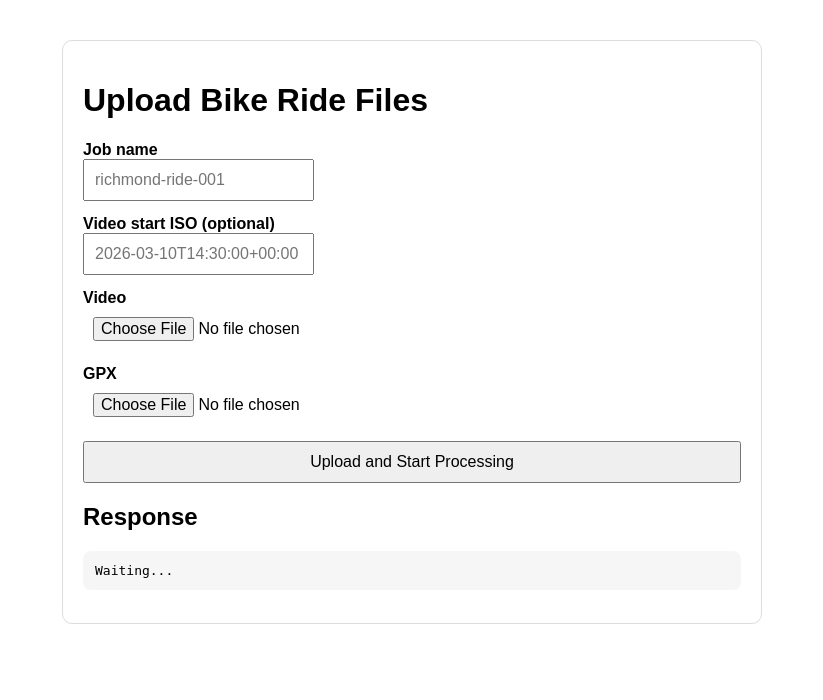
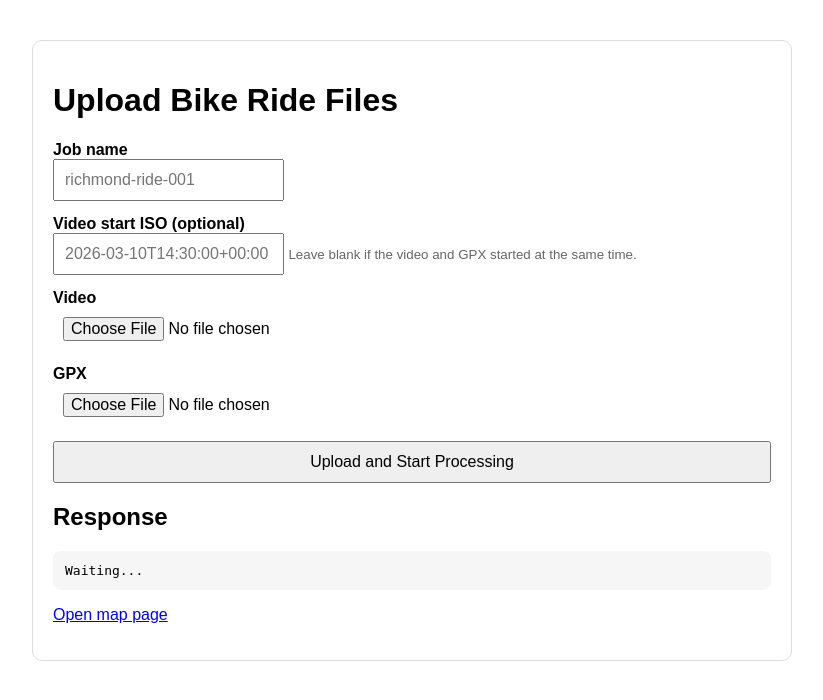
Before and after one commit to st3v0o/bikelaneobjectdetect, a Flask app: page / in a window 1280 px wide. Shown: the top 700 px of the page, without its empty margins (228-1051 px from the left). Run offline with Flask 3, Linux system fonts and the light colour scheme.

Commit message:
Update index.html

```diff
--- a/templates/index.html
+++ b/templates/index.html
@@ -5,17 +5,19 @@
   <title>Bike Lane Upload</title>
   <meta name="viewport" content="width=device-width, initial-scale=1">
   <style>
-    body { font-family: Arial, sans-serif; max-width: 700px; margin: 40px auto; padding: 0 16px; }
+    body { font-family: Arial, sans-serif; max-width: 760px; margin: 40px auto; padding: 0 16px; }
     form { display: grid; gap: 14px; }
     label { font-weight: 600; }
     input, button { padding: 10px; font-size: 16px; }
     .card { border: 1px solid #ddd; border-radius: 10px; padding: 20px; }
-    pre { background: #f6f6f6; padding: 12px; border-radius: 8px; overflow: auto; }
+    pre { background: #f6f6f6; padding: 12px; border-radius: 8px; overflow: auto; white-space: pre-wrap; }
+    small { color: #666; }
   </style>
 </head>
 <body>
   <div class="card">
     <h1>Upload Bike Ride Files</h1>
+
     <form id="uploadForm">
       <div>
         <label for="job_name">Job name</label><br>
@@ -25,6 +27,7 @@
       <div>
         <label for="video_start_iso">Video start ISO (optional)</label><br>
         <input type="text" id="video_start_iso" name="video_start_iso" placeholder="2026-03-10T14:30:00+00:00">
+        <small>Leave blank if the video and GPX started at the same time.</small>
       </div>
 
       <div>
@@ -42,6 +45,8 @@
 
     <h2>Response</h2>
     <pre id="result">Waiting...</pre>
+
+    <p><a href="/map" target="_blank">Open map page</a></p>
   </div>
 
   <script>
@@ -50,7 +55,6 @@
 
     form.addEventListener("submit", async (e) => {
       e.preventDefault();
-
       result.textContent = "Uploading and submitting job...";
 
       const formData = new FormData(form);
```
